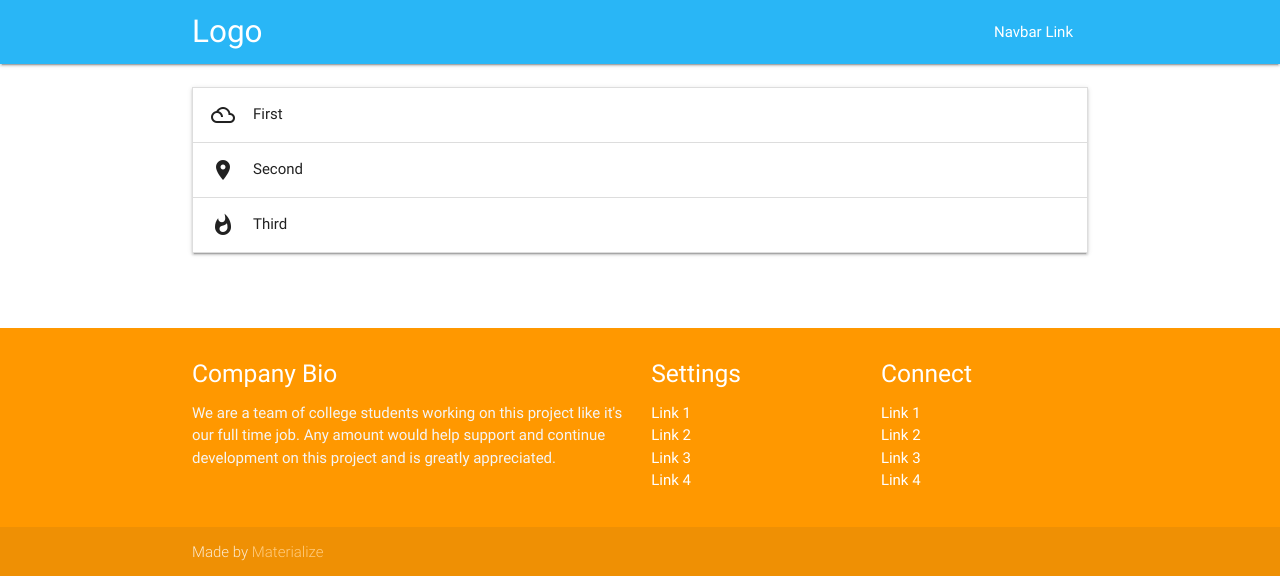
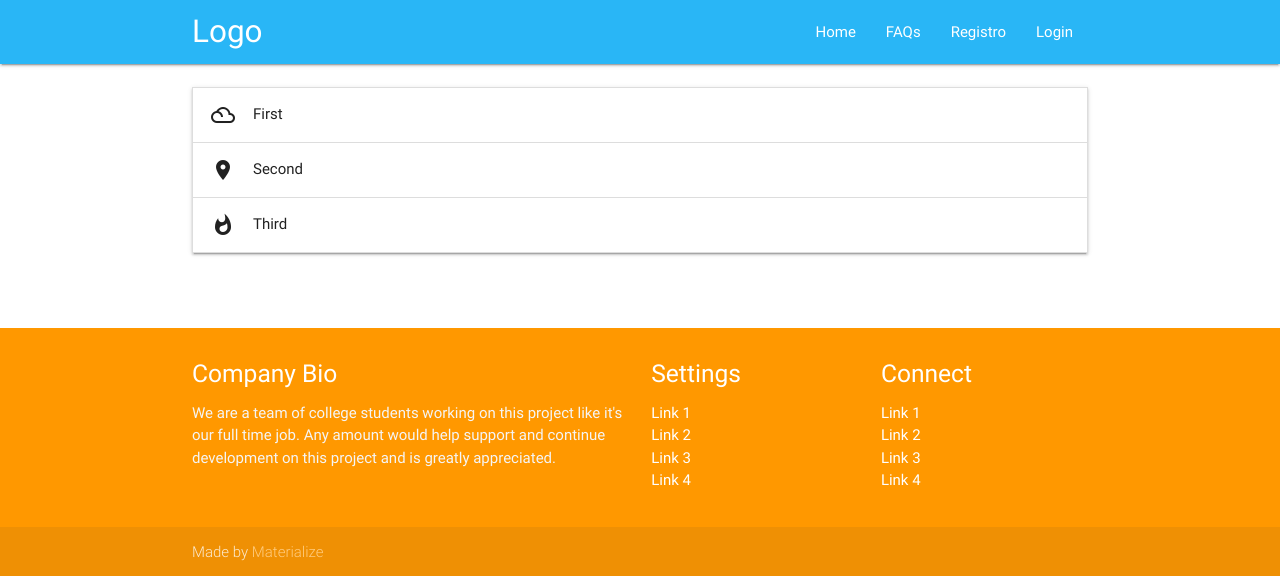
Before and after one commit to lmancuso/deprevia, a PHP site: page /faqs.php in a window 1280 px wide. Shown: the top 576 px of the page. Run offline with PHP 8.4, Linux system fonts and the light colour scheme; some libraries are stand-ins or nearby versions.

Commit message:
agrego opciones al menu

```diff
--- a/templates/header.php
+++ b/templates/header.php
@@ -2,11 +2,17 @@
   <nav class="light-blue lighten-1" role="navigation">
     <div class="nav-wrapper container"><a id="logo-container" href="#" class="brand-logo">Logo</a>
       <ul class="right hide-on-med-and-down">
-        <li><a href="#">Navbar Link</a></li>
+        <li><a href="index.php">Home</a></li>
+        <li><a href="faqs.php">FAQs</a></li>
+        <li><a href="register.php">Registro</a></li>
+        <li><a href="login.php">Login</a></li>
       </ul>
 
       <ul id="nav-mobile" class="side-nav">
-        <li><a href="#">Navbar Link</a></li>
+        <li><a href="index.php">Home</a></li>
+        <li><a href="faqs.php">FAQs</a></li>
+        <li><a href="register.php">Registro</a></li>
+        <li><a href="login.php">Login</a></li>
       </ul>
       <a href="#" data-activates="nav-mobile" class="button-collapse"><i class="material-icons">menu</i></a>
     </div>
```
